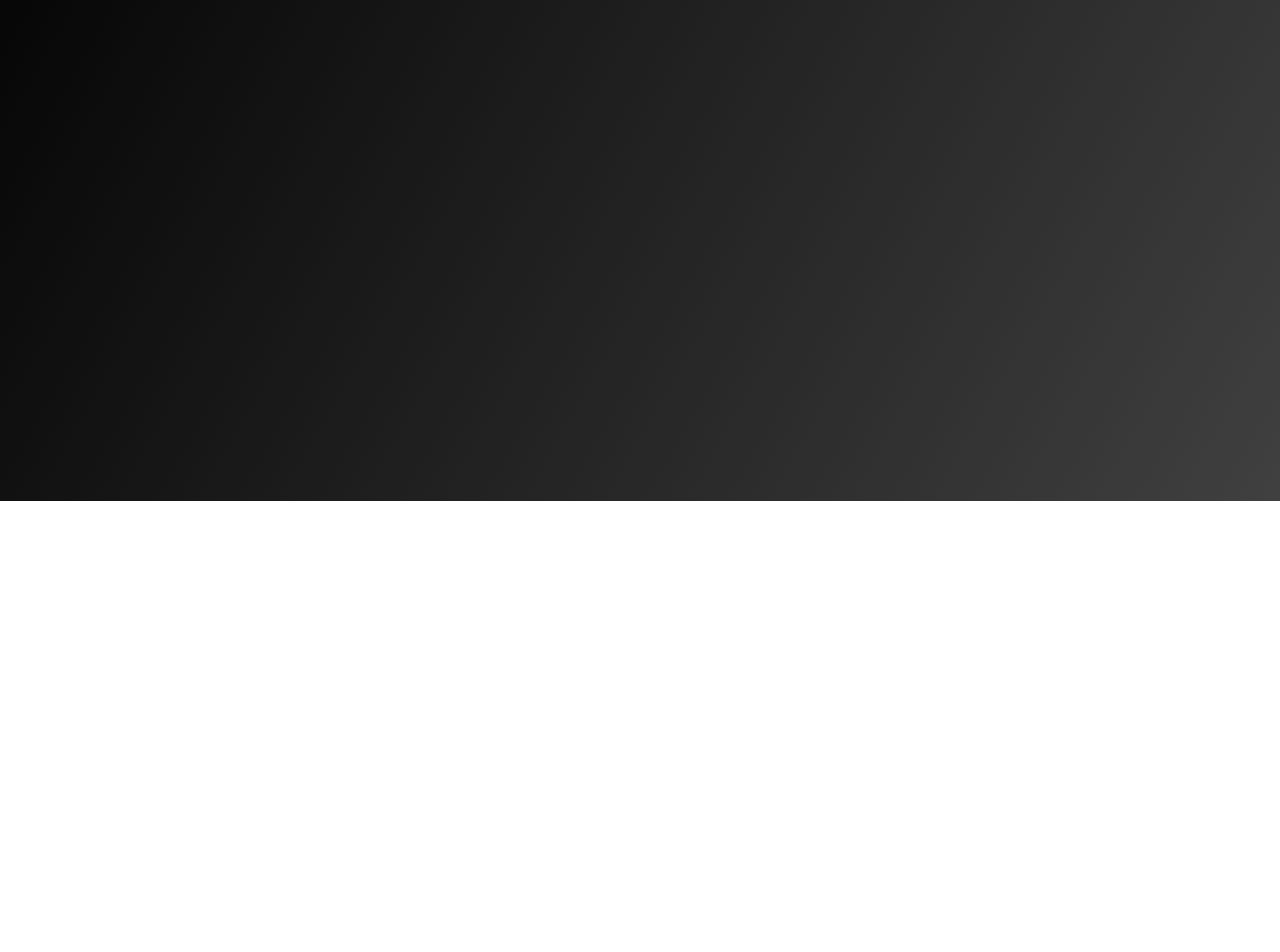
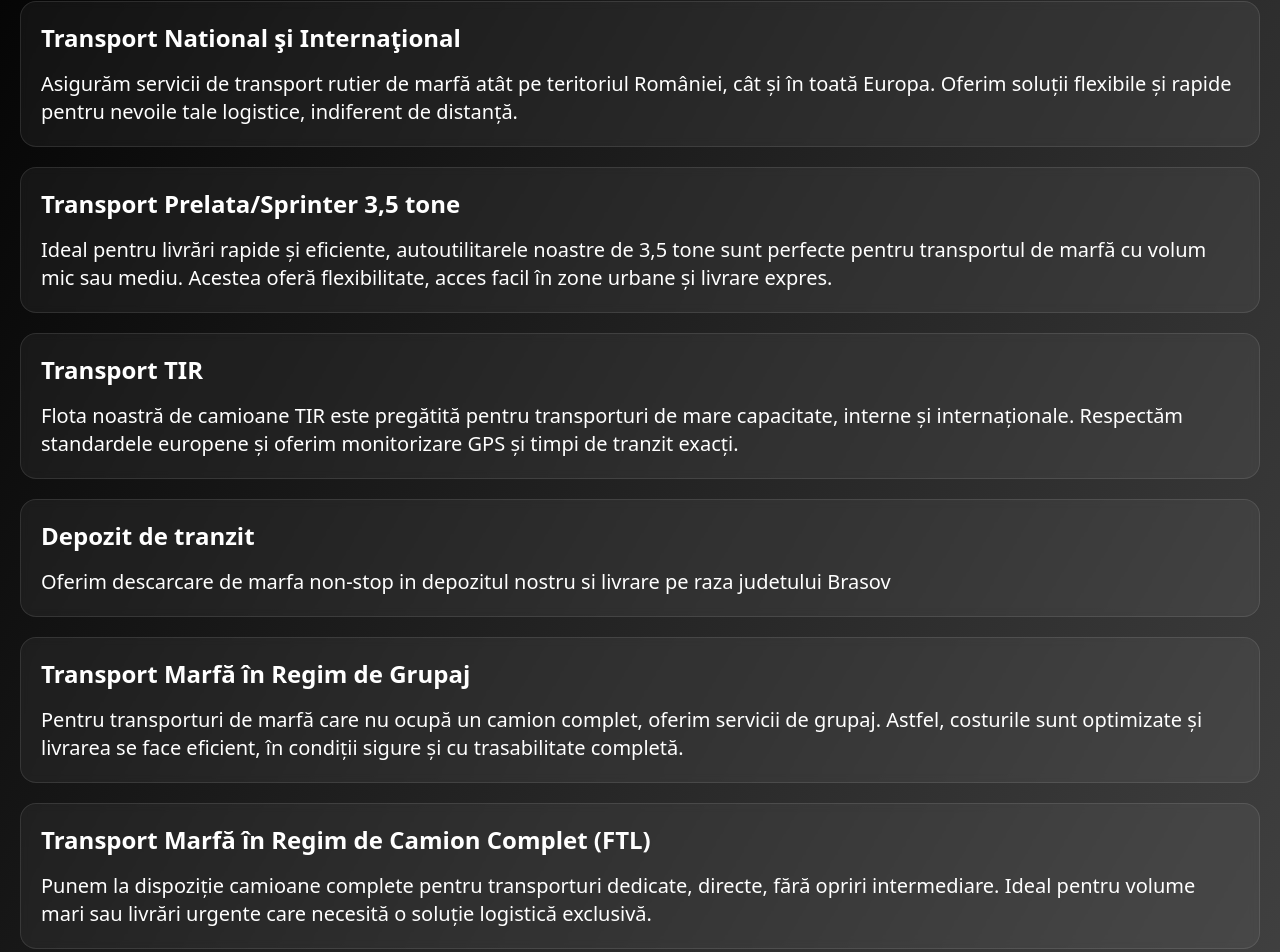
Before and after one commit to CosminPro02/ClaudiusValentin, a React (Vite) app: page /servici in a window 1280 px wide. Shown: the part 299-1251 px from the top of the page. Before the commit the page ends 800 px from the top, so only its background shows below. Built offline with nearby package versions, Linux system fonts and the light colour scheme; a web font is replaced by a local one.

Commit message:
service page

```diff
--- a/src/App.jsx
+++ b/src/App.jsx
@@ -2,6 +2,7 @@ import { BrowserRouter as Router, Routes, Route } from 'react-router-dom';
 import Nav from './Nav'; // Importă componenta Nav
 import Home from './Home'; // Importă componenta Home
 import Contact from './About'; // Importă componenta Contact
+import Servicii from './Servici';
 
 function App() {
   return (
@@ -11,6 +12,7 @@ function App() {
       <Routes>
         <Route path="/" element={<Home />} />
         <Route path="/contact" element={<Contact />} />
+        <Route path='/servici' element={<Servicii />}></Route>
       </Routes>
     </Router>
     </div>
--- a/src/Home.jsx
+++ b/src/Home.jsx
@@ -147,7 +147,7 @@ function Home() {
             <div className="pt-6">
               <button
                onClick={() => navigate('/contact')}
-               className="group relative px-8 py-4 bg-gradient-to-r from-white/5 rounded-full text-white font-semibold text-lg hover:from-white/5 hover:to-white/10 transform hover:scale-105 transition-all duration-300 shadow-xl hover:shadow-2xl">
+               className="group relative px-8 py-4 bg-gradient-to-r from-white/5 rounded-full text-white font-semibold text-lg hover:from-white/5 hover:to-white/10 transform hover:scale-105 transition-all duration-300 shadow-xl hover:shadow-2xl w-full">
                 <span className="relative z-10">Solicită Ofertă</span>
               </button>
             </div>
--- /dev/null
+++ b/src/Servici.jsx
@@ -0,0 +1,49 @@
+export default function Servicii() {
+
+    const servici = [
+        {
+            title: "Transport National şi Internaţional",
+            description:"Asigurăm servicii de transport rutier de marfă atât pe teritoriul României, cât și în toată Europa. Oferim soluții flexibile și rapide pentru nevoile tale logistice, indiferent de distanță.",
+        },
+        {
+            title: "Transport Prelata/Sprinter 3,5 tone",
+            description:"Ideal pentru livrări rapide și eficiente, autoutilitarele noastre de 3,5 tone sunt perfecte pentru transportul de marfă cu volum mic sau mediu. Acestea oferă flexibilitate, acces facil în zone urbane și livrare expres."
+        },
+        {
+            title: "Transport TIR",
+            description:"Flota noastră de camioane TIR este pregătită pentru transporturi de mare capacitate, interne și internaționale. Respectăm standardele europene și oferim monitorizare GPS și timpi de tranzit exacți."
+        },
+        {
+            title: "Depozit de tranzit",
+            description:"Oferim descarcare de marfa non-stop in depozitul nostru si livrare pe raza judetului Brasov"
+        },
+        {
+            title: "Transport Marfă în Regim de Grupaj",
+            description:"Pentru transporturi de marfă care nu ocupă un camion complet, oferim servicii de grupaj. Astfel, costurile sunt optimizate și livrarea se face eficient, în condiții sigure și cu trasabilitate completă.",
+        },
+        {
+            title: "Transport Marfă în Regim de Camion Complet (FTL)",
+            description:"Punem la dispoziție camioane complete pentru transporturi dedicate, directe, fără opriri intermediare. Ideal pentru volume mari sau livrări urgente care necesită o soluție logistică exclusivă.",
+  },
+
+    ];
+
+
+    return(
+        <>
+            <div className="mt-20 flex flex-col">
+              <h1 className="text-white text-4xl sm:text-6xl font-bold mb-4 text-center ">Lista de Servici</h1>
+                <p className="text-gray-300 text-lg text-center justify-center  md:text-2xl ">Oferim cel mai bun raport pret calitate</p>
+                <div className="mt-5 p-5">
+                    {servici.map((sericiu , index) =>(
+                        <div key={index} className="p-5 backdrop-blur-sm bg-white/5 mb-5 rounded-2xl border border-white/10 hover:bg-white/10 hover:border-white/20 transition-all duration-500 hover:scale-105 hover:transform">
+                            <h2 className="text-white mb-4 md:text-2xl font-bold">{sericiu.title}</h2>
+                            <h3 className="text-white leading-relaxed md:text-xl">{sericiu.description}</h3>
+                        </div>
+                    ))}
+
+                </div>
+            </div>
+        </>
+     );
+}
```
